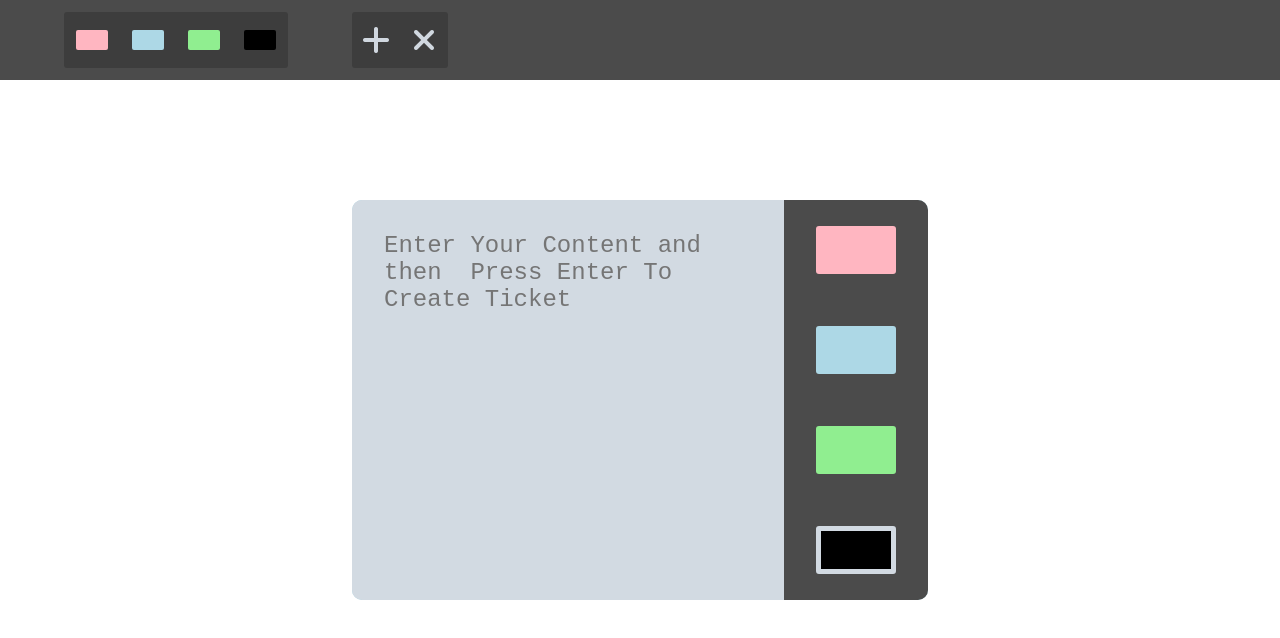
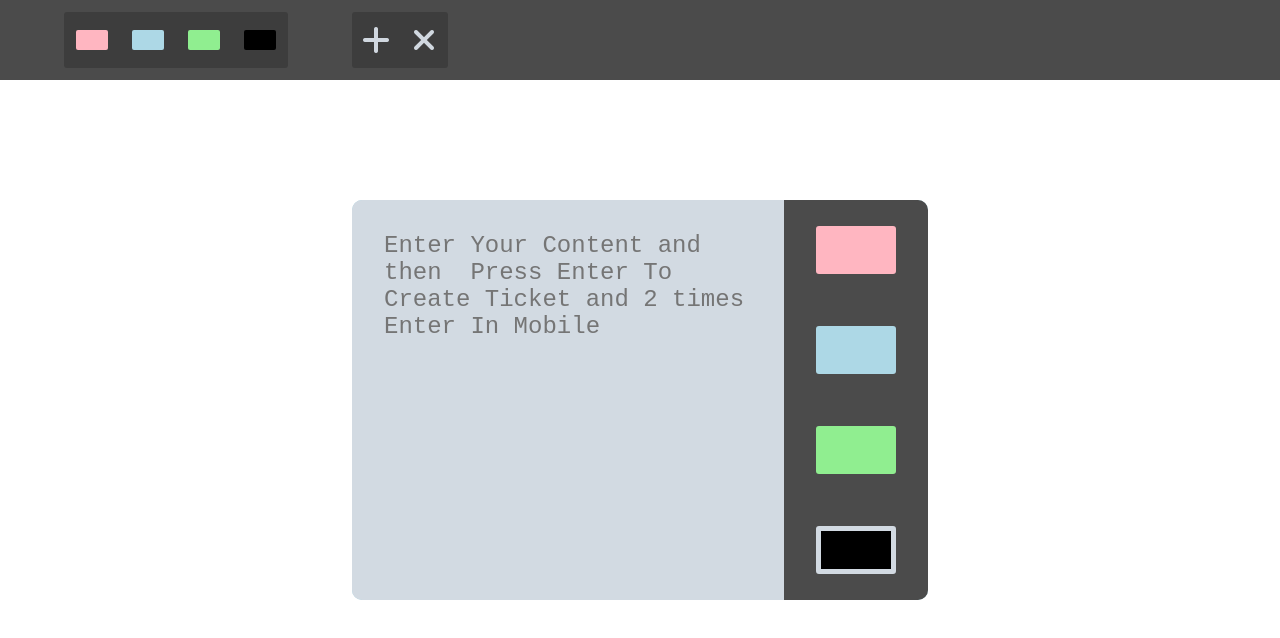
Before and after one commit to Shaaz383/Jeera-Ticket-Management, a plain HTML site: page index.html in a window 1280 px wide. Both pictures are taken after a click on the element 376 px from the left and 40 px from the top of the page. Drawn offline with Linux system fonts and the light colour scheme.

Commit message:
Update index.html

```diff
--- a/index.html
+++ b/index.html
@@ -49,7 +49,7 @@
 
 
     <div class="modal-cont">
-        <textarea spellcheck="false" class="textarea-cont" placeholder="Enter Your Content and then  Press Enter To Create Ticket"></textarea>
+        <textarea spellcheck="false" class="textarea-cont" placeholder="Enter Your Content and then  Press Enter To Create Ticket and 2 times Enter In Mobile"></textarea>
         <div class="priority-colors-cont">
             <div class=" lightpink priority-color"></div>
             <div class=" lightblue priority-color"></div>
```
